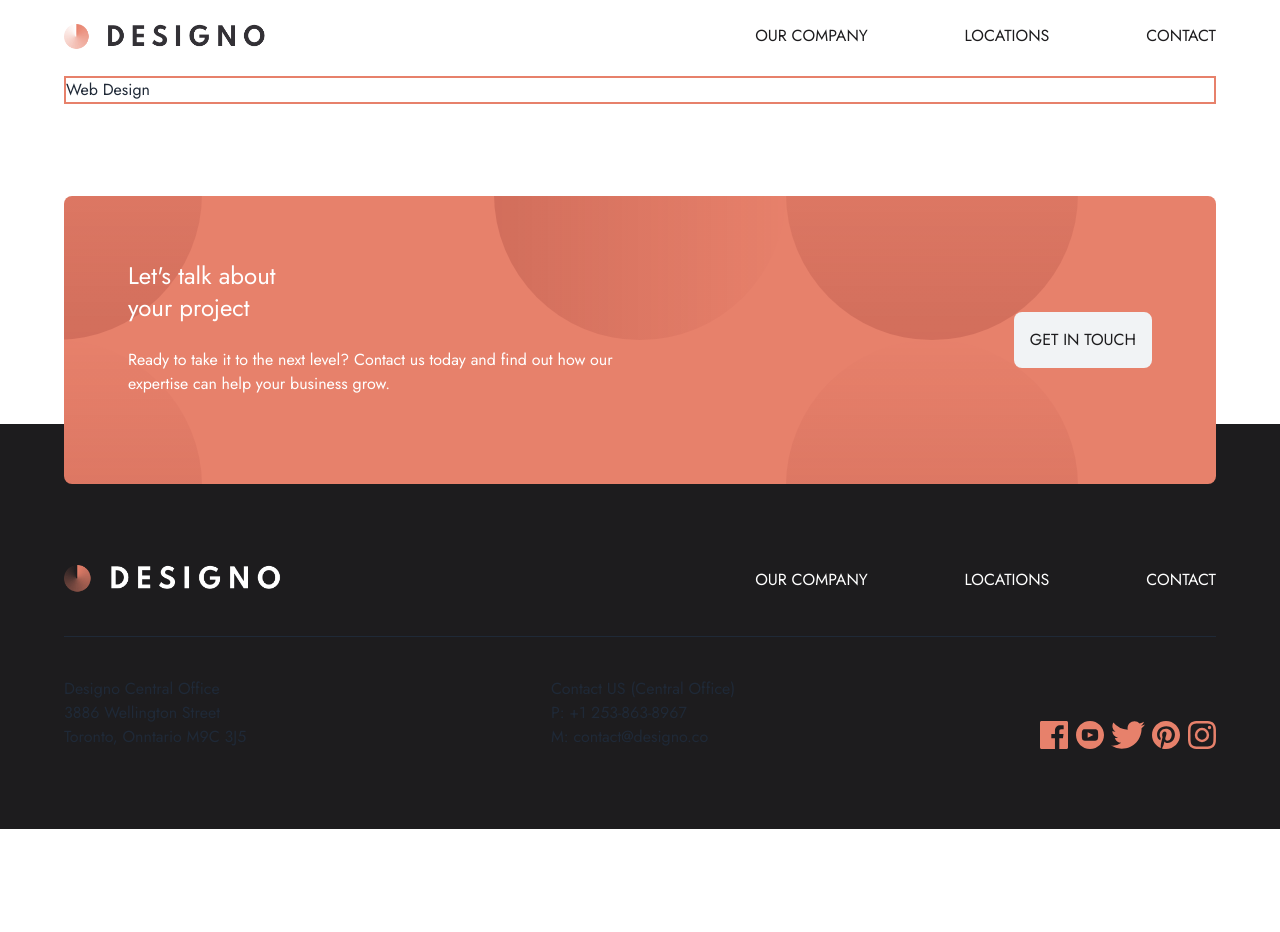
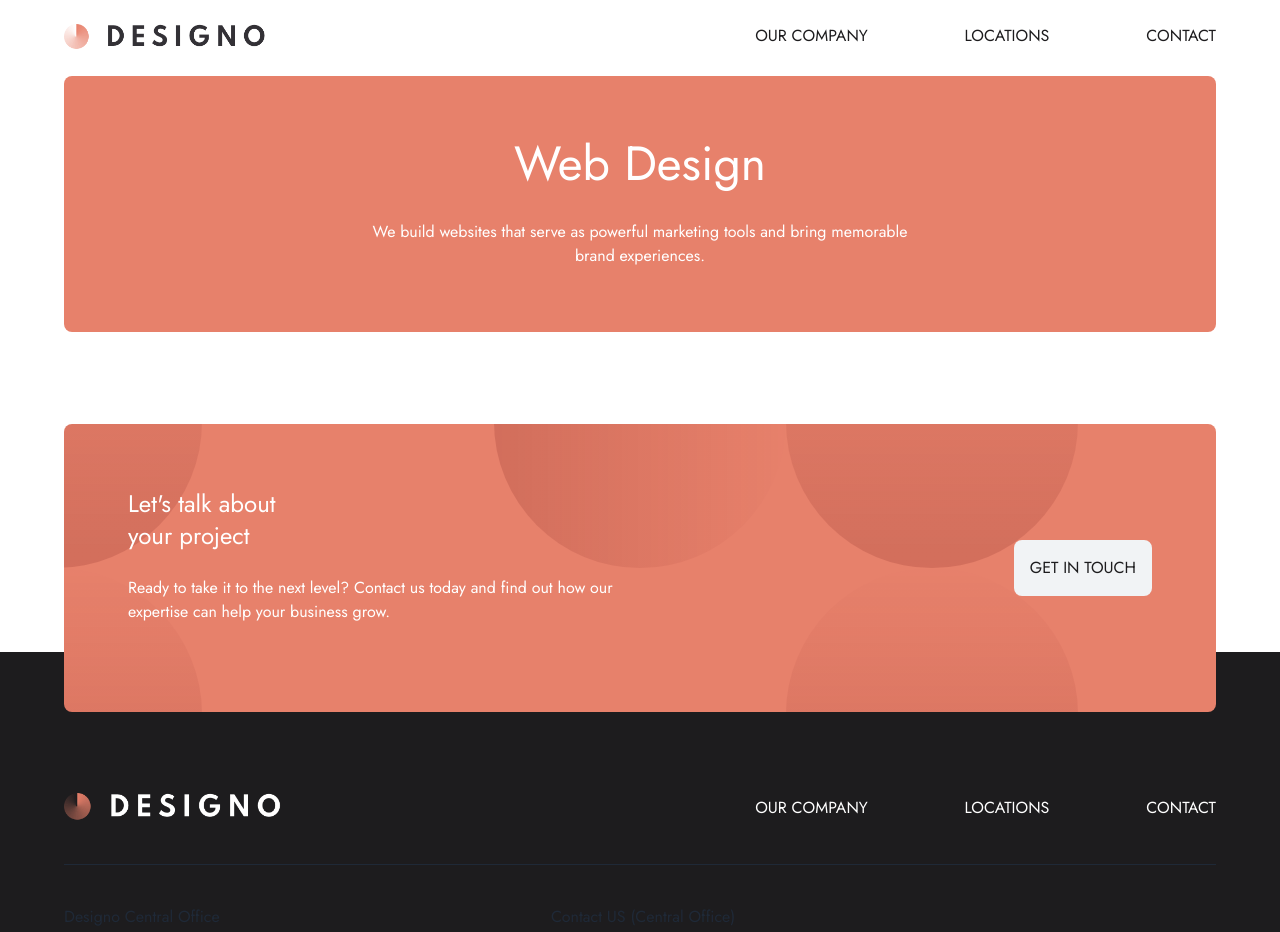
Before and after one commit to SheeloveDol/designo, a React (Vite) app: page /webDesign in a window 1280 px wide. Shown: the top 932 px of the page. Before the commit the page ends 829 px from the top, so only its background shows below. Built offline with nearby package versions, Linux system fonts and the light colour scheme.

Commit message:
Added header component to webDesign page

```diff
--- a/src/App.jsx
+++ b/src/App.jsx
@@ -1,7 +1,7 @@
 import { useState } from "react";
 import { Route, Routes } from "react-router-dom";
 import { Home } from "./pages/Home";
-import { WebDesign } from "./pages/WebDesign";
+import  { WebDesign }  from "./pages/WebDesign";
 import { AppDesign } from "./pages/AppDesign";
 import { GraphicDesign } from "./pages/GraphicDesign";
 import { About } from "./pages/About";
--- a/src/components/Footer.jsx
+++ b/src/components/Footer.jsx
@@ -14,7 +14,6 @@ export const Footer = () => {
 
   const pathStyles = {
     "/contact": {
-
       marginTop: "4rem",
       paddingTop: "1rem",
     },
@@ -31,18 +30,19 @@ export const Footer = () => {
       style={{ ...style }}
       className="bg-black border-none mt-20 pb-20 relative"
     >
-      {currentPath != '/contact' && <div className="bg-white py-16 pt-28 sm:pt-44 relative"></div> }
+      {currentPath != "/contact" && (
+        <div className="bg-white py-16 pt-28 sm:pt-44 relative"></div>
+      )}
 
-
-      <div>
-        {currentPath != '/contact' && <CallToAction />}
-      </div>
+      <div>{currentPath != "/contact" && <CallToAction />}</div>
 
       <div>
         <div className="sm:mx-10 lg:mx-16 pt-36 sm:pt-20 flex flex-col items-center just gap-10">
           <div className="flex flex-col sm:flex-row items-center w-[95%] sm:w-full sm:justify-between divide-y-[0.2px] sm:divide-y-0 sm:border-b sm:pb-5">
             <div className=" mt-10">
-              <img src={FooterLogo} alt="Footer logo" className="w-56" />
+              <Link to="/">
+                <img src={FooterLogo} alt="Footer logo" className="w-56" />
+              </Link>
             </div>
             <nav className="mt-8 pt-8 sm:w-3/5 md:w-1/2 lg:w-2/5 w-full">
               <ul className="sm:flex sm:justify-between text-white ">
--- a/src/pages/Home.jsx
+++ b/src/pages/Home.jsx
@@ -18,19 +18,19 @@ export const Home = () => {
     {
       title: "WEB DESIGN",
       backgroundImg: `${WebDesignImg}`,
-      linkTo: '"/webDesign"',
+      linkTo: "/webDesign",
       className: 'row-span-2',
     },
     {
       title: "APP DESIGN",
       backgroundImg: `${AppDesignImg}`,
-      linkTo: '/"appDesign"',
+      linkTo: '/appDesign',
       className: "",
     },
     {
       title: "GRAPHIC DESIGN",
       backgroundImg: `${GraphicDesignImg}`,
-      linkTo: '"/graphicDesign"',
+      linkTo: "/graphicDesign",
       className: "",
     },
   ];
@@ -67,7 +67,7 @@ export const Home = () => {
   ];
 
   return (
-    <div className="sm:mx-10 lg:mx-16 ">
+    <div className="sm:mx-10 lg:mx-16 border border-6 border-peach">
       <div>
         {/* HERO SECTION */}
         <section
--- a/src/pages/WebDesign.jsx
+++ b/src/pages/WebDesign.jsx
@@ -1,11 +1,14 @@
-
-
 
 
 export const WebDesign = () => {
   return (
-    <div className="sm:mx-10 lg:mx-16 border-2 border-peach">
-      Web Design
+    <div className="sm:mx-10 lg:mx-16 ">
+      <section className="bg-peach rounded-lg text-white text-center">
+        <div className="px-4 w-9/10 sm:w-4/5 md:w-3/5 lg:w-1/2 mx-auto">
+            <h2 className="text-3xl sm:text-4xl md:text-5xl pt-16 pb-8">Web Design</h2>
+            <p className="pb-16 w-9/10">We build websites that serve as powerful marketing tools and bring memorable brand experiences.</p>
+        </div>
+      </section>
     </div>
   )
 }
```
